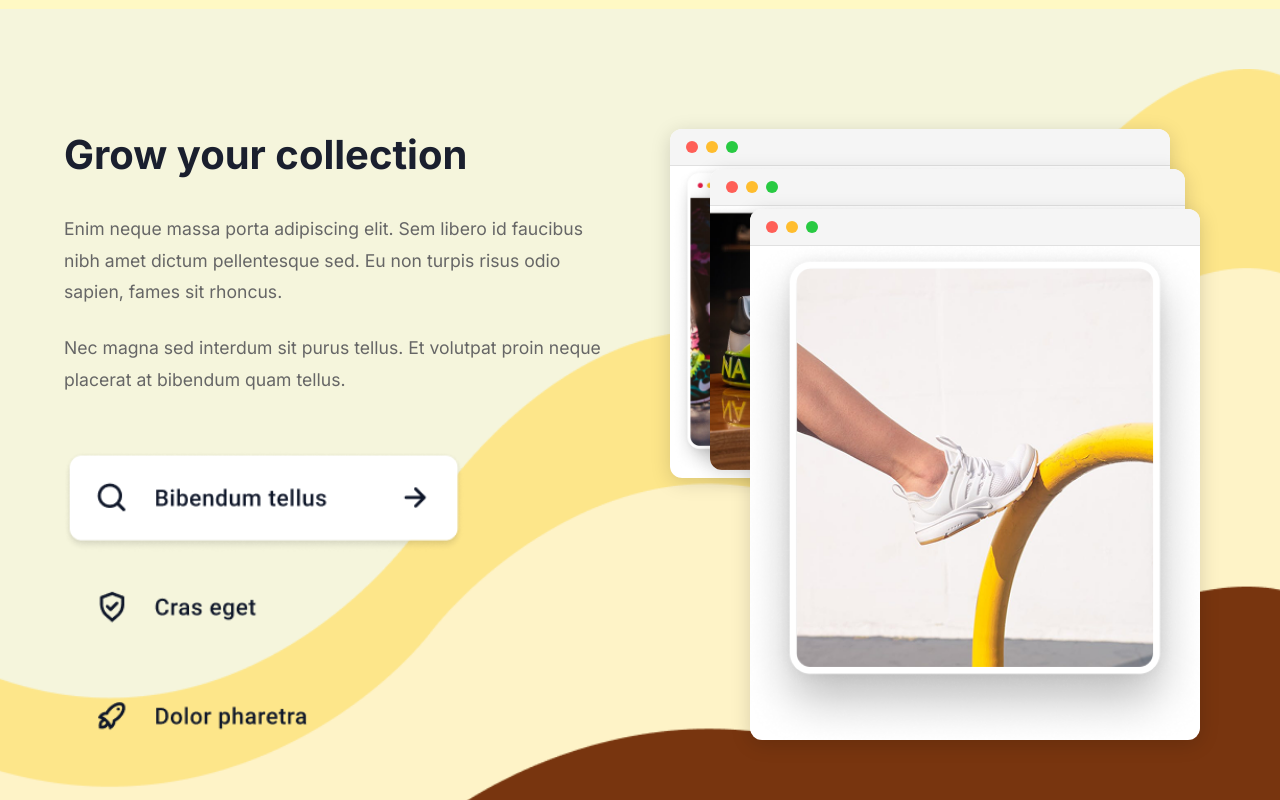
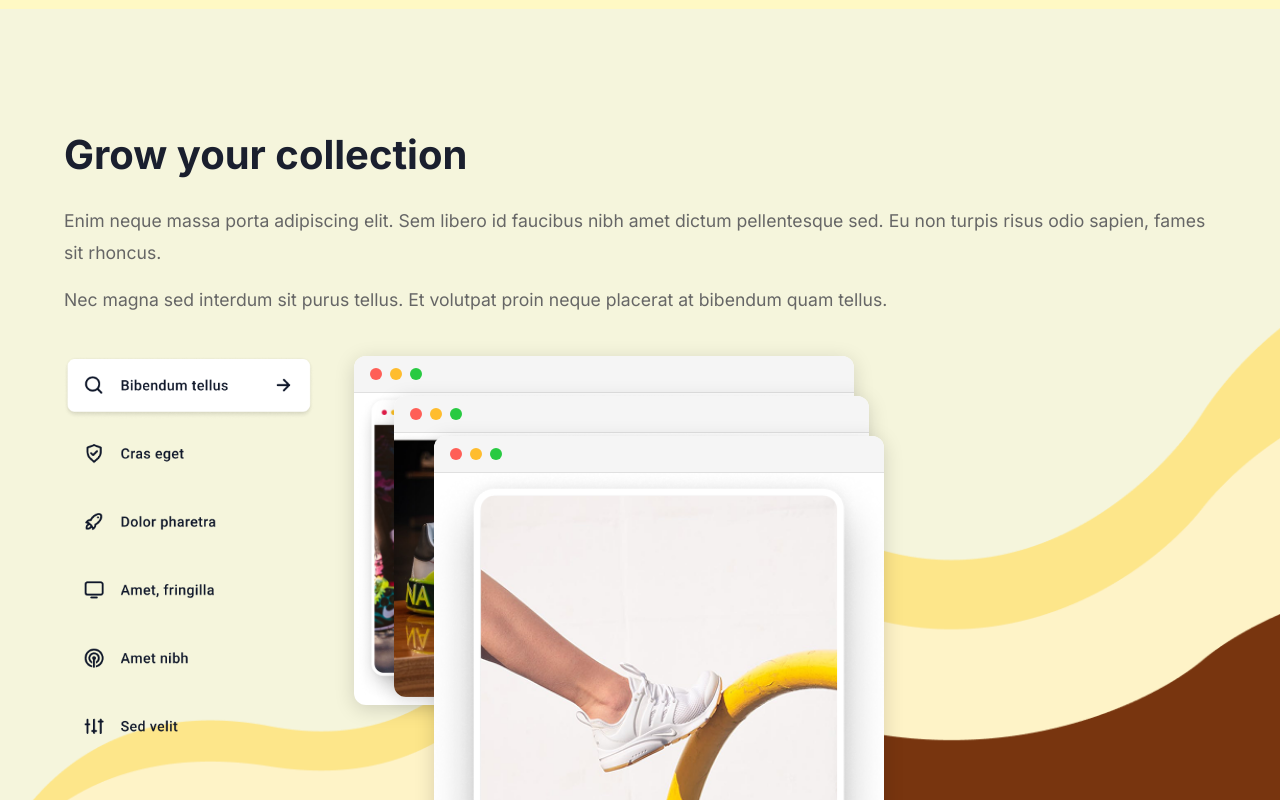
Before and after one commit to Singuluri-Padmini-Devi/Collectible-sneakers-shopping-cart, a React (Vite) app: page / in a window 1280 px wide. Shown: the part 3080-3880 px from the top of the page. Built offline with nearby package versions, Linux system fonts and the light colour scheme.

Commit message:
updated styles

```diff
--- a/src/components/GrowCollection.tsx
+++ b/src/components/GrowCollection.tsx
@@ -5,35 +5,42 @@ const GrowSection = styled(Box)(({ theme }) => ({
   backgroundColor: theme.palette.background.paper,
   backgroundImage: 'url(/images/Waves.png)',
   backgroundSize: 'cover',
-  backgroundPosition: 'bottom right',
   backgroundRepeat: 'no-repeat',
   padding: '60px 0',
   position: 'relative',
   overflow: 'hidden',
+  width: '100%',
 }));
 
-const ContentWrapper = styled(Box)(({ theme }) => ({
+const HeaderSection = styled(Box)({
+  width: '100%',
+  marginBottom: '40px',
+  position: 'relative',
+  zIndex: 1,
+});
+
+const BottomRow = styled(Box)(({ theme }) => ({
   display: 'flex',
-  gap: '60px',
+  gap: '40px',
   alignItems: 'flex-start',
-  flexWrap: 'wrap',
   position: 'relative',
   zIndex: 1,
   [theme.breakpoints.down('md')]: {
     flexDirection: 'column',
-    gap: '40px',
+    gap: '30px',
   },
 }));
 
-const TextSection = styled(Box)(({ theme }) => ({
-  flex: '1 1 500px',
+const LeftImageSection = styled(Box)(({ theme }) => ({
+  flex: '0 0 auto',
+  width: 'auto',
   [theme.breakpoints.down('md')]: {
     width: '100%',
   },
 }));
 
 const MediaSection = styled(Box)(({ theme }) => ({
-  flex: '1 1 500px',
+  flex: '1 1 auto',
   position: 'relative',
   [theme.breakpoints.down('md')]: {
     width: '100%',
@@ -90,11 +97,10 @@ const WindowImage = styled('img')({
 });
 
 const LeftImage = styled('img')({
-  maxWidth: '400px',
+  maxWidth: '250px',
   width: '100%',
   height: 'auto',
   objectFit: 'contain',
-  marginTop: '24px',
 });
 
 
@@ -102,30 +108,32 @@ const GrowCollection = () => {
   return (
     <GrowSection>
       <Container maxWidth="lg">
-        <ContentWrapper>
-          <TextSection>
-            <Typography variant="h2" sx={{ mb: 4, color: '#1A1F2E', fontWeight: 700 }}>
+        <HeaderSection>
+          <Typography variant="h2" sx={{ mb: 3, color: '#1A1F2E', fontWeight: 700 }}>
             Grow your collection
           </Typography>
           <Typography
             variant="body1"
-              sx={{ mb: 3, color: '#666666', lineHeight: 1.8, fontSize: '1.1rem' }}
+            sx={{ mb: 2, color: '#666666', lineHeight: 1.8, fontSize: '1.1rem' }}
           >
             Enim neque massa porta adipiscing elit. Sem libero id faucibus nibh amet dictum
             pellentesque sed. Eu non turpis risus odio sapien, fames sit rhoncus.
           </Typography>
           <Typography
             variant="body1"
-              sx={{ mb: 4, color: '#666666', lineHeight: 1.8, fontSize: '1.1rem' }}
+            sx={{ mb: 0, color: '#666666', lineHeight: 1.8, fontSize: '1.1rem' }}
           >
             Nec magna sed interdum sit purus tellus. Et volutpat proin neque placerat at
             bibendum quam tellus.
           </Typography>
+        </HeaderSection>
+        <BottomRow>
+          <LeftImageSection>
             <LeftImage
               src="/images/section 5 left image.png"
               alt="Navigation sidebar"
             />
-          </TextSection>
+          </LeftImageSection>
           <MediaSection>
             <WindowStack>
               <BrowserWindow sx={{ zIndex: 1, top: 0, left: 0 }}>
@@ -163,7 +171,7 @@ const GrowCollection = () => {
               </BrowserWindow>
             </WindowStack>
           </MediaSection>
-        </ContentWrapper>
+        </BottomRow>
       </Container>
     </GrowSection>
   );
```
Lines whose indentation alone changed are shown as unchanged.
